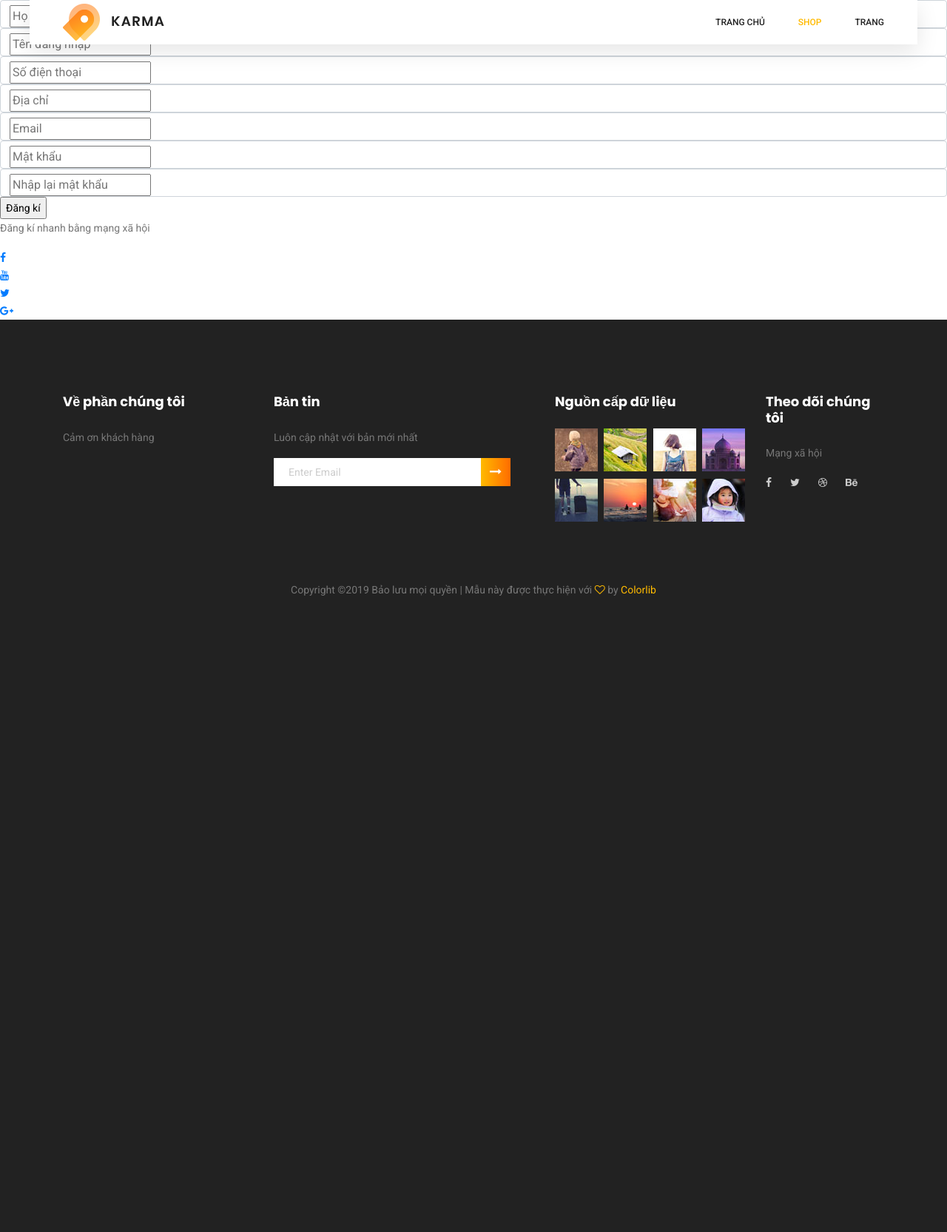
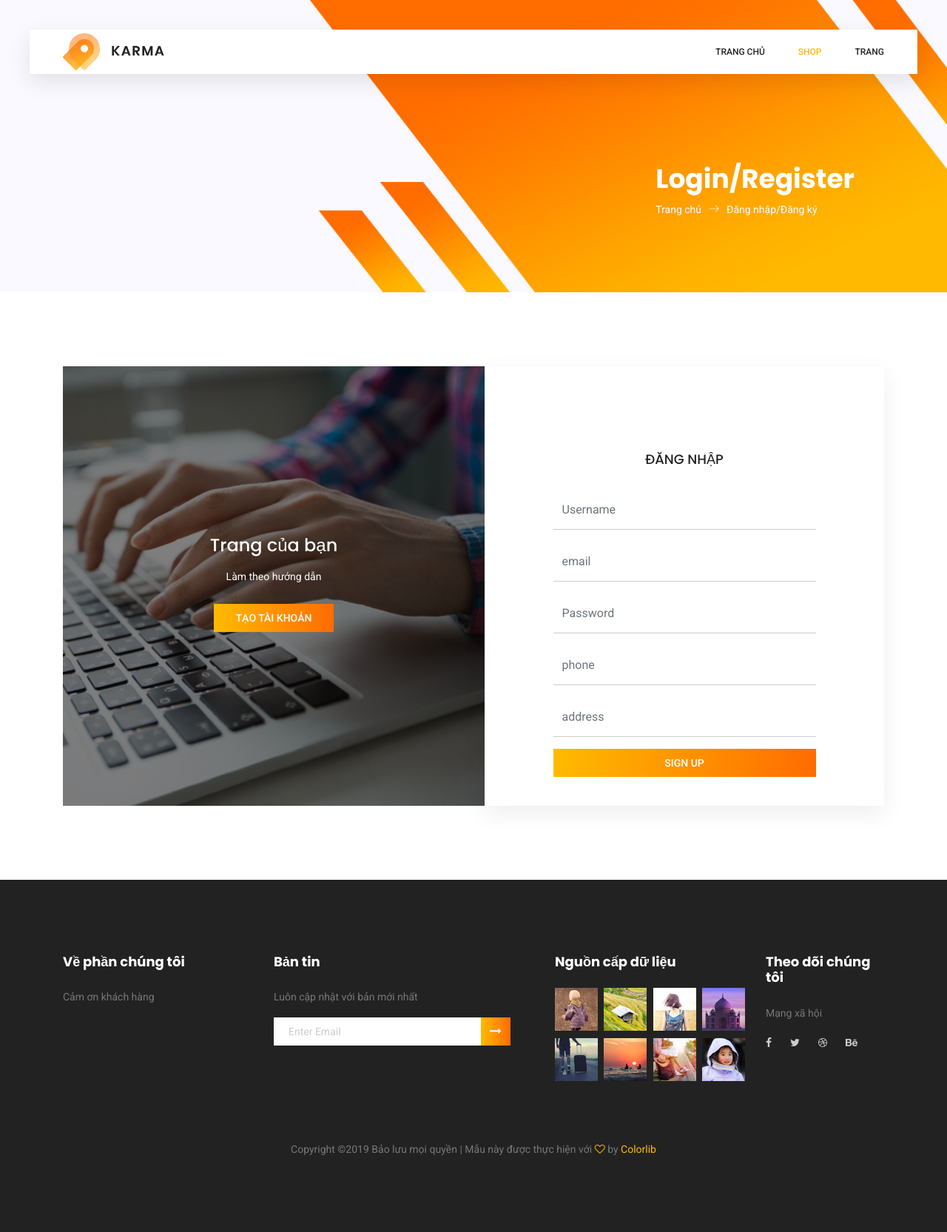
Before and after one commit to web-cc/shop, a Node server app: page /signup in a window 1280 px wide; the page is wider, and only the part inside the window is pictured. Shown: that part at 74% size. Before the commit the page ends 805 px from the top of that part, so only its background shows below. Run offline with Node 20, Linux system fonts and the light colour scheme; some libraries are stand-ins or nearby versions.

Commit message:
Sign in + Sign Up

```diff
--- a/model/customer.js
+++ b/model/customer.js
@@ -1,7 +1,9 @@
-var customer = function(id, name, phoneNumber, address,email,password){
+var customer = function(id, name, phone, address,email,password){
     this.id = id;
     this.name = name;
-    this.phoneNumber = phoneNumber;
+    this.phone = phone;
+    this.address = address;
+
     this.email= email;
     this.password=password;
   }
--- a/model/product.js
+++ b/model/product.js
@@ -5,6 +5,6 @@ var product = function(id, name,price,producer, description, quantity, category_
     this.producer= producer
     this.description = description;
     this.quantity= quantity
-    this.category_id
+    this.category_id = category_id;
   }
 module.exports = product;
--- a/views/user/signup.ejs
+++ b/views/user/signup.ejs
@@ -5,7 +5,7 @@
 	<!-- Mobile Specific Meta -->
 	<meta name="viewport" content="width=device-width, initial-scale=1, shrink-to-fit=no">
 	<!-- Favicon-->
-	<link rel="shortcut icon" href="/img/fav.png">
+	<link rel="shortcut icon" href="img/fav.png">
 	<!-- Author Meta -->
 	<meta name="author" content="CodePixar">
 	<!-- Meta Description -->
@@ -15,181 +15,108 @@
 	<!-- meta character set -->
 	<meta charset="UTF-8">
 	<!-- Site Title -->
-	<title>Sản phẩm</title>
+	<title>Đăng nhập</title>
+
 	<!--
-			CSS
-			============================================= -->
-	<link rel="stylesheet" href="/css/linearicons.css">
-	<link rel="stylesheet" href="/css/font-awesome.min.css">
-	<link rel="stylesheet" href="/css/themify-icons.css">
-	<link rel="stylesheet" href="/css/bootstrap.css">
-	<link rel="stylesheet" href="/css/owl.carousel.css">
-	<link rel="stylesheet" href="/css/nice-select.css">
-	<link rel="stylesheet" href="/css/nouislider.min.css">
-	<link rel="stylesheet" href="/css/ion.rangeSlider.css" />
-	<link rel="stylesheet" href="/css/ion.rangeSlider.skinFlat.css" />
-	<link rel="stylesheet" href="/css/main.css">
+		CSS
+		============================================= -->
+	<link rel="stylesheet" href="css/linearicons.css">
+	<link rel="stylesheet" href="css/owl.carousel.css">
+	<link rel="stylesheet" href="css/themify-icons.css">
+	<link rel="stylesheet" href="css/font-awesome.min.css">
+	<link rel="stylesheet" href="css/nice-select.css">
+	<link rel="stylesheet" href="css/nouislider.min.css">
+	<link rel="stylesheet" href="css/bootstrap.css">
+	<link rel="stylesheet" href="css/main.css">
 </head>
 
 <body>
-	<!--header start here-->
+
+	<!-- Start Header Area -->
 	<% include ./../default/header %>
+	<!-- End Header Area -->
 
-	<div class="content-w3ls">
-		<div class="content-agile2">
-			<form action="/tai-khoan/dang-ki" method="POST">
-				<div class="form-control w3layouts">
-					<input type="text" id="firstname" name="name" placeholder="Họ và tên" title="Nhập vào tên của bạn"
-						required="">
+	<!-- Start Banner Area -->
+	<section class="banner-area organic-breadcrumb">
+		<div class="container">
+			<div class="breadcrumb-banner d-flex flex-wrap align-items-center justify-content-end">
+				<div class="col-first">
+					<h1>Login/Register</h1>
+					<nav class="d-flex align-items-center">
+						<a href="index.html">Trang chủ<span class="lnr lnr-arrow-right"></span></a>
+						<a href="category.html">Đăng nhập/Đăng ký</a>
+					</nav>
 				</div>
+			</div>
+		</div>
+	</section>
+	<!-- End Banner Area -->
 
-				<div class="form-control w3layouts" style="align-items: center">
-					<input type="text" id="account" name="id" placeholder="Tên đăng nhập"
-						title="Nhập vào tên đăng nhập" required="" onblur="checkAccount()" >
-					<span class="text-danger" id="error1" style="display:none;">Tên đăng nhập này đã tồn tại!</span>
-					<span class="text-danger" id="error2" style="display:none;">Tên đăng nhập không được trống!</span>
+	<!--================Login Box Area =================-->
+	<section class="login_box_area section_gap">
+		<div class="container">
+			<div class="row">
+				<div class="col-lg-6 col-md-6">
+					<div class="login_box_img">
+						<img class="img-fluid" src="img/login.jpg" alt="">
+						<div class="hover">
+							<h4>Trang của bạn</h4>
+							<p>Làm theo hướng dẫn</p>
+							<a class="primary-btn" href="signup">Tạo tài khoản</a>
+						</div>
+					</div>
 				</div>
-				<div class="form-control w3layouts" style="align-items: center">
-					<input type="number" id="phone" name="phoneNumber" placeholder="Số điện thoại"
-						title="Nhập vào số điện thoại" required="" onblur="checkPhone()" >
-					<span class="text-danger" id="phone1" style="display:none;">Số điện thoại này đã được sử dụng!</span>
-					<span class="text-danger" id="phone2" style="display:none;">Số điện thoại không được trống!</span>
-					<span class="text-danger" id="errPhoneNumber" style="display:none;">Số điện thoại không đúng định dạng!</span>
+				<div class="col-lg-6">
+					<div class="login_form_inner">
+						<h3>Đăng nhập</h3>
+						<form class="row login_form" action="user/signup" method="POST" id="contactForm" novalidate="novalidate">
+							<div class="col-md-12 form-group">
+								<input type="text" class="form-control" id="name" name="name" placeholder="Username" onfocus="this.placeholder = ''" onblur="this.placeholder = 'name'">
+							</div>
+							<div class="col-md-12 form-group">
+								<input type="text" class="form-control" id="email" name="email" placeholder="email" onfocus="this.placeholder = ''" onblur="this.placeholder = 'email'">
+							</div>
+							<div class="col-md-12 form-group">
+								<input type="password" class="form-control" id="password" name="password" placeholder="Password" onfocus="this.placeholder = ''" onblur="this.placeholder = 'Password'">
+							</div>
+							<div class="col-md-12 form-group">
+								<input type="text" class="form-control" id="phone" name="phone" placeholder="phone" onfocus="this.placeholder = ''" onblur="this.placeholder = 'phone'">
+							</div>
+							<div class="col-md-12 form-group">
+								<input type="text" class="form-control" id="address" name="address" placeholder="address" onfocus="this.placeholder = ''" onblur="this.placeholder = 'address'">
+							</div>
+
+							<div class="col-md-12 form-group">
+								<button type="submit" value="submit" class="primary-btn">Sign up</button>
+							</div>
+						</form>
+					</div>
 				</div>
-				<div class="form-control w3layouts">
-					<input type="text" id="address" name="address" placeholder="Địa chỉ" title="Nhập vào địa chỉ"
-						required="">
-				</div>
-				<div class="form-control w3layouts">
-					<input type="text" id="email" name="email" placeholder="Email" title="Nhập vào địa chỉ email"
-						required="">
-				</div>
-				<div class="form-control agileinfo">
-					<input type="password" class="lock" name="password" placeholder="Mật khẩu" id="password1"
-						title="Nhập mật khẩu" required="">
-				</div>
+			</div>
+		</div>
+	</section>
+	<!--================End Login Box Area =================-->
 
-				<div class="form-control agileinfo">
-					<input type="password" class="lock" name="confirm-password" placeholder="Nhập lại mật khẩu"
-						id="password2" title="Nhập lại mật khẩu" required="">
-					<span class="text-danger" id="errpassword" style="display:none;">Hai mật khẩu không trùng nhau!</span>
-				</div>
+	<!-- start footer Area -->
+	<% include ./../default/footer %>
 
-				<input type="submit" class="register" value="Đăng kí">
-			</form>
-			<script type="text/javascript">
-				window.onload = function () {
-					document.getElementById("password1").onchange = validatePassword;
-					document.getElementById("password2").onchange = validatePassword;
-				}
-				function validatePassword() {
-					var pass2 = document.getElementById("password2").value;
-					var pass1 = document.getElementById("password1").value;
-					if (pass1 != pass2)
-						document.getElementById("password2").setCustomValidity("Mật khẩu không khớp");
-					else
-						document.getElementById("password2").setCustomValidity('');
-					//empty string means no validation error
-				}
-			</script>
-			<p class="wthree w3l">Đăng kí nhanh bằng mạng xã hội</p>
-			<ul class="social-agileinfo wthree2">
-				<li><a href="#"><i class="fa fa-facebook"></i></a></li>
-				<li><a href="#"><i class="fa fa-youtube"></i></a></li>
-				<li><a href="#"><i class="fa fa-twitter"></i></a></li>
-				<li><a href="#"><i class="fa fa-google-plus"></i></a></li>
-			</ul>
-		</div>
-		<div class="clear"></div>
-	</div>
-	<% include ./../default/footer %>
-	<script src="http://ajax.googleapis.com/ajax/libs/jquery/1.11.3/jquery.min.js"></script>
-	<script>
+	<!-- End footer Area -->
 
-		$("#password2").mouseout(function(){
-			let a = $("#password1").val();
-			let b = $("#password2").val();
-			if(a != b){
-				$('#errpassword').attr("style", "");
-			}
-			else{
-				$('#errpassword').attr("style", "display:none;");
-			}
-		});
 
-		function checkAccount() {
-			var accountCurrent = document.getElementById("account").value;
-			$.ajax({
-				url: "/tai-khoan/check-account",
-				type: "POST",
-				contentType: 'application/x-www-form-urlencoded',
-				data: { data: accountCurrent },
-				success: function (response) {
-					if (response == "1") {
-						$('#error1').attr("style", "display:none;");
-						$('#error2').attr("style", "display:none;");
-						$('#account').attr("style", "");
-					}
-					else if (response == "0") {
-						$('#account').attr("style", "color: red");
-						$('#error1').attr("style", "");
-						$('#error2').attr("style", "display:none;");
-					}
-					else {
-						$('#error1').attr("style", "display:none;");
-						$('#error2').attr("style", "");
-					}
-
-				},
-				error: function () {
-					alert("Lỗi");
-				}
-			});
-		}
-		function checkPhone() {
-			var phoneCurrent = $("#phoneNumber").val();
-			var flag=false;
-            var vnf_regex = /((09|03|07|08|05)+([0-9]{8})\b)/g;
-            var mobile = $('#phoneNumber').val();
-            if (vnf_regex.test(mobile) == false) {
-				$('#phoneNumber').attr("style", "color: red");
-                $("#errPhoneNumber").attr("style", "");
-				flag=false;
-            } else {
-				$('#phoneNumber').attr("style", "");
-                $("#errPhoneNumber").attr("style", "display:none;");
-				flag=true;
-            }
-			if(flag=true){
-			$.ajax({
-				url: "/tai-khoan/check-phone",
-				type: "POST",
-				contentType: 'application/x-www-form-urlencoded',
-				data: { data: phoneCurrent },
-				success: function (response) {
-					if (response == "1") {
-						$('#phoneNumber').attr("style", "");
-						$('#phone1').attr("style", "display:none;");
-						$('#phone2').attr("style", "display:none;");
-					}
-					else if (response == "0") {
-						$('#phoneNumber').attr("style", "color: red");
-						$('#phone1').attr("style", "");
-						$('#phone2').attr("style", "display:none;");
-					}
-					else {
-						$('#phone1').attr("style", "display:none;");
-						$('#phone2').attr("style", "");
-					}
-
-				},
-				error: function () {
-					alert("Lỗi");
-				}
-			});
-			}
-		}
-	</script>
+	<script src="js/vendor/jquery-2.2.4.min.js"></script>
+	<script src="https://cdnjs.cloudflare.com/ajax/libs/popper.js/1.11.0/umd/popper.min.js" integrity="sha384-b/U6ypiBEHpOf/4+1nzFpr53nxSS+GLCkfwBdFNTxtclqqenISfwAzpKaMNFNmj4"
+	 crossorigin="anonymous"></script>
+	<script src="js/vendor/bootstrap.min.js"></script>
+	<script src="js/jquery.ajaxchimp.min.js"></script>
+	<script src="js/jquery.nice-select.min.js"></script>
+	<script src="js/jquery.sticky.js"></script>
+	<script src="js/nouislider.min.js"></script>
+	<script src="js/jquery.magnific-popup.min.js"></script>
+	<script src="js/owl.carousel.min.js"></script>
+	<!--gmaps Js-->
+	<script src="https://maps.googleapis.com/maps/api/js?key=AIzaSyCjCGmQ0Uq4exrzdcL6rvxywDDOvfAu6eE"></script>
+	<script src="js/gmaps.min.js"></script>
+	<script src="js/main.js"></script>
 </body>
 
 </html>
```
Also changed, not shown: config/passport.js (+15 -16 lines), controller/user.js (+11 -11 lines), model/order.js (+5 -7 lines), model/orderDetail.js (+5 -8 lines), routes/index.js (+5 -2 lines), views/login/login.ejs (+4 -4 lines), views/error.ejs (renamed from views/default/error.ejs), 1 other file.
